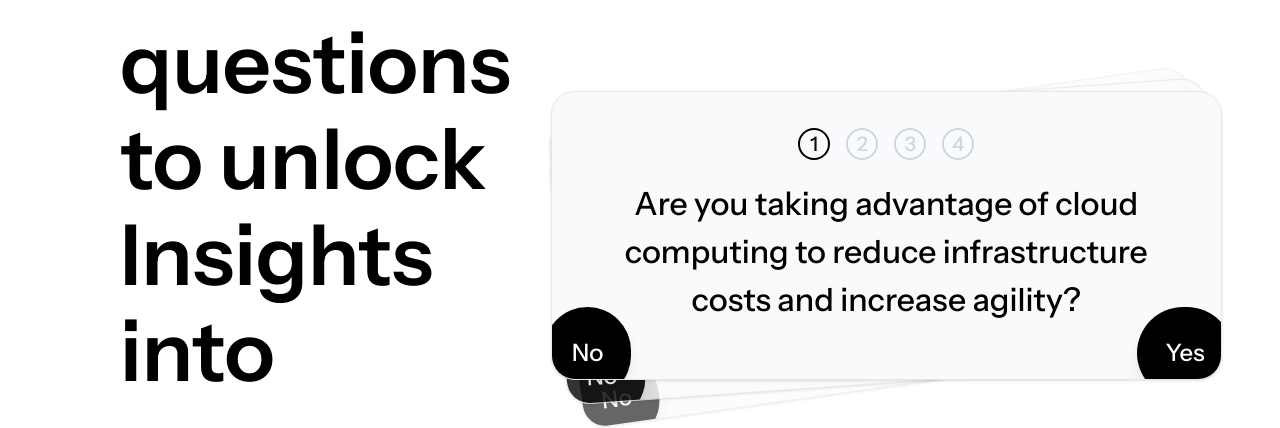
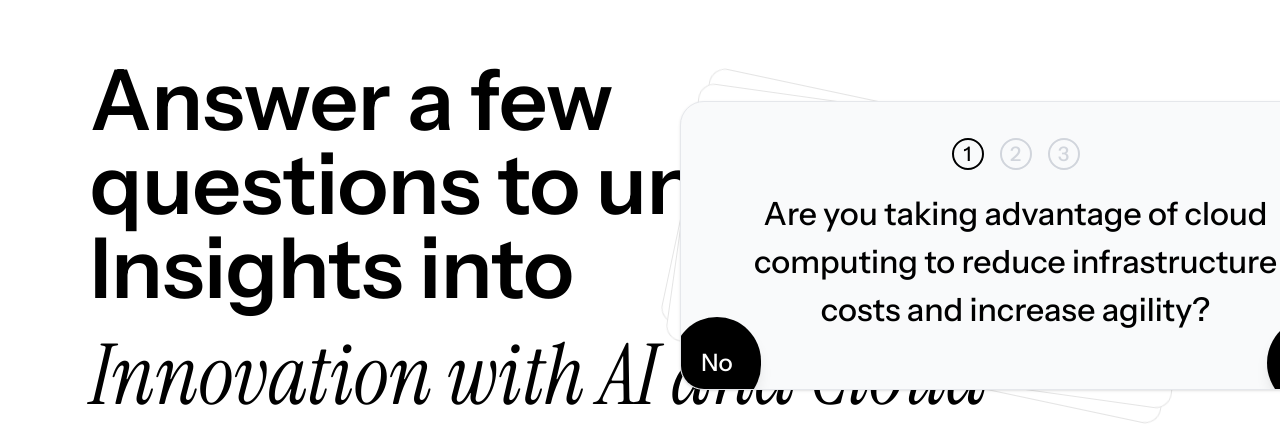
Before and after one commit to sakshiichauhan/Alpheric, a React (Vite) app: page / in a window 1280 px wide. Shown: the part 2104-2532 px from the top of the page. Built offline with nearby package versions, Linux system fonts and the light colour scheme.

Commit message:
homepage , Questionnaire

```diff
--- a/src/pages/HomePage.tsx
+++ b/src/pages/HomePage.tsx
@@ -53,7 +53,7 @@ const HomePage: React.FC = () => {
       id="home"
       className="w-full bg-[radial-gradient(ellipse_50%_100%_at_top_right,#EDE6FE_10%,#FFFFFF_100%)] overflow-clip"
     >
-      <div className="w-full lg:pt-70 lg:pb-50 pb-15 pt-30 flex items-center px-4 sm:px-6 md:px-12 lg:px-[90px]">
+      <div className="w-full lg:pt-50 lg:pb-50 pb-15 pt-30 flex items-center px-4 sm:px-6 md:px-12 lg:px-[90px]">
         <div className="flex flex-col lg:flex-row items-center justify-between w-full gap-8 lg:gap-0">
 
           {/* ✅ LEFT CONTENT */}
@@ -71,13 +71,14 @@ const HomePage: React.FC = () => {
               </button>
 
               {/* ✅ TEAM SECTION */}
-              <div className="flex flex-col min-[1550px]:flex-row justify-between items-start min-[1550px]:items-center gap-6 min-[1550px]:gap-4 font-urbanist md:mt-10">
-                  <div className="flex flex-row items-start sm:items-center gap-3 sm:gap-5 lg:flex-row">
+              <div className="flex flex-col justify-between gap-[48px] font-urbanist md:mt-10">
+
+                  <div className="flex flex-col items-start sm:items-center gap-3 sm:gap-5 lg:flex-row">
                   <p className="text-base sm:text-[20px] text-[#444444] lg:max-w-[200px] lg:min-w-[200px] max-w-[280px] sm:max-w-full">
                     You'll Be Talking With
                     Our Creative Talents.
                   </p>
-                  <div className="flex space-x-1 lg:max-w-[200px] lg:min-w-[200px] self-start">
+                  <div className="flex lg:max-w-[200px] lg:min-w-[200px] lg:justify-center items-center gap-1 lg:self-center self-start">
                     {TEAM_ASSETS.map((imgSrc, idx) => (
                       <img
                         key={idx}
--- a/src/pages/Questionnaire.tsx
+++ b/src/pages/Questionnaire.tsx
@@ -9,116 +9,126 @@ interface Question {
 }
 
 const questions: Question[] = [
-  {
-    id: 1,
-    text: "Are you taking advantage of cloud computing to reduce infrastructure costs and increase agility?",
-    type: "standard",
-  },
-  {
-    id: 2,
-    text: "Have you implemented automated testing in your development pipeline?",
-    type: "standard",
-  },
-  {
-    id: 3,
-    text: "Is your team using agile methodologies effectively?",
-    type: "standard",
-  },
-  {
-    id: 4,
-    text: `The Heart of Enterprise Solutions\n Why it's All About People, Not Just Technology`,
-    type: "special",
-  },
+  { id: 1, text: "Are you taking advantage of cloud computing to reduce infrastructure costs and increase agility?", type: "standard" },
+  { id: 2, text: "Have you implemented automated testing in your development pipeline?", type: "standard" },
+  { id: 3, text: "Is your team using agile methodologies effectively?", type: "standard" },
+  { id: 4, text: `The Heart of Enterprise Solutions\n Why it's All About People, Not Just Technology`, type: "special" },
 ];
 
+// Solid blank (no flicker)
+const BlankCard = () => (
+  <div
+    className="w-full rounded-2xl border border-black/10 bg-white overflow-hidden"
+    style={{ minHeight: 260, backfaceVisibility: "hidden" as any }}
+    aria-hidden="true"
+  />
+);
+
+// Float to heaven (numeric y; no custom ease to avoid TS issues)
+const CARD_EXIT_BASE = {
+  y: -480,
+  opacity: 0,
+  transition: { duration: 0.6 },
+};
+
 const Questionaire: React.FC = () => {
+  const [currentStep, setCurrentStep] = useState<number>(1);
 
-  const [currentStep, setCurrentStep] = useState<number>(1);
-  const [isRotated, setIsRotated] = useState<boolean>(true);
-
-  const handleAnswer = (answer: string | boolean): void => {
-    console.log(`Question ${currentStep}:`, answer);
-    setIsRotated(false);
-
-    setTimeout(() => {
-      if (currentStep < questions.length) {
-        setCurrentStep((prev) => prev + 1);
-        setIsRotated(true);
-      }
-    }, 500);
+  const handleAnswer = () => {
+    if (currentStep < questions.length) setCurrentStep((p) => p + 1);
   };
 
   return (
     <section
-      className="max-w-full min-h-screen px-4 sm:px-8 md:px-12 lg:px-[120px] flex flex-col lg:flex-row items-center gap-6 lg:gap-10 overflow-hidden py-8"
+      className="max-w-full py-10 lg:py-80 px-4 sm:px-6 md:px-12 lg:px-[90px] flex flex-col lg:flex-row items-center gap-6 lg:gap-10 overflow-hidden justify-between"
       aria-labelledby="questionnaire-heading"
     >
-
+      {/* Left copy */}
       <div className="flex flex-col gap-4 lg:gap-6 w-full lg:w-1/2 text-center lg:text-left">
         <motion.h1
           id="questionnaire-heading"
           initial={{ opacity: 0, y: 20 }}
           animate={{ opacity: 1, y: 0 }}
-          transition={{ duration: 0.8 }}
-          className="font-instrument-sans font-semibold text-4xl sm:text-5xl md:text-6xl lg:text-[80px]/24 xl:text-[84px]/24 "
+          transition={{ duration: 0.6 }}
+          className="font-instrument-sans font-semibold
+          text-4xl sm:text-5xl md:text-6xl lg:text-[80px] xl:text-[84px]
+          xl:w-[910px]
+          "
         >
           Answer a few questions to unlock Insights into
         </motion.h1>
-
         <motion.h3
           initial={{ opacity: 0, y: 20 }}
           animate={{ opacity: 1, y: 0 }}
-          transition={{ duration: 0.8, delay: 0.2 }}
-          className="font-instrument-serif italic text-3xl sm:text-4xl md:text-5xl lg:text-[70px]"
+          transition={{ duration: 0.6, delay: 0.1 }}
+          className="font-instrument-serif italic
+          text-4xl sm:text-5xl md:text-6xl lg:text-[80px] xl:text-[84px]
+          xl:w-[910px]
+          "
         >
           Innovation with AI and Cloud
         </motion.h3>
       </div>
 
-      {/* ✅ Card stack section */}
-      <div
-        className="relative w-full max-w-[671px] mt-8 lg:mt-4"
-        aria-live="polite"
-        aria-atomic="true"
-      >
+      {/* Card stack */}
+      <div className="flex justify-center items-center w-full">
+      <div className="relative w-full max-w-[671px] mt-8 lg:mt-4" aria-live="polite" aria-atomic="true">
         <div className="relative h-[289px] sm:h-[320px] md:h-[350px] flex items-center justify-center">
           <AnimatePresence mode="popLayout">
-            {questions.map((question, index) => {
-              // ✅ Only render current + next 2 cards for stack effect
+            {questions.map((q, index) => {
+              // render current + next 2
               if (index >= currentStep - 1 && index < currentStep + 2) {
-                const stackPosition = index - currentStep + 1;
+                const stackPosition = index - currentStep + 1; // 0 = front
+                const isFront = stackPosition === 0;
+
+                // hidden cards rotate in place (clockwise); front = parallel
+                const hiddenTilt = 4 + stackPosition * 4;
+                const baseZ = 10 - stackPosition;
 
                 return (
                   <motion.div
-                    key={question.id}
+                    key={q.id}
                     className="absolute w-full"
-                    initial={{
-                      y: "100vh",
-                      rotate: index === currentStep - 1 ? 0 : -4,
+                    style={{
+                      zIndex: baseZ,
+                      backfaceVisibility: "hidden",
+                      transformStyle: "preserve-3d",
+                      willChange: "transform, opacity",
                     }}
-                    animate={{
-                      y: stackPosition * 8,
-                      scale: 1 - stackPosition * 0.02,
-                      opacity: 1 - stackPosition * 0.2,
-                      rotate: stackPosition === 0 ? 0 : -4 * stackPosition,
-                      transition: { duration: 0.5, ease: "easeOut" },
-                    }}
-                    exit={{
-                      y: "-100vh",
-                      rotate: stackPosition === 0 ? 0 : -4 * stackPosition,
-                      transition: { duration: 0.5, ease: "easeIn" },
-                    }}
-                    style={{ zIndex: 10 - stackPosition }}
                     role="group"
                     aria-roledescription="question card"
                     aria-label={`Question ${index + 1} of ${questions.length}`}
+                    initial={{
+                      opacity: 0,
+                      rotateZ: isFront ? 0 : hiddenTilt,
+                    }}
+                    animate={{
+                      opacity: 1,
+                      rotateZ: isFront ? 0 : hiddenTilt,
+                      transition: { duration: 0.4 },
+                    }}
+                    // Front card floats away and gets a higher z-index while exiting
+                    exit={
+                      isFront
+                        ? {
+                            ...CARD_EXIT_BASE,
+                            zIndex: baseZ + 1000, // ensure exiting card stays on top
+                          }
+                        : undefined
+                    }
                   >
-                    <QuestionaireCard
-                      question={question}
-                      stepNumber={index + 1}
-                      totalSteps={questions.length}
-                      onAnswer={handleAnswer}
-                    />
+                    {isFront ? (
+                      <QuestionaireCard
+                        question={q}
+                        stepNumber={index + 1}
+                        totalSteps={questions.length - 1}
+                        onAnswer={handleAnswer}
+                      />
+                    ) : (
+                      <div className="pointer-events-none select-none">
+                        <BlankCard />
+                      </div>
+                    )}
                   </motion.div>
                 );
               }
@@ -127,6 +137,7 @@ const Questionaire: React.FC = () => {
           </AnimatePresence>
         </div>
       </div>
+      </div>
     </section>
   );
 };
```
